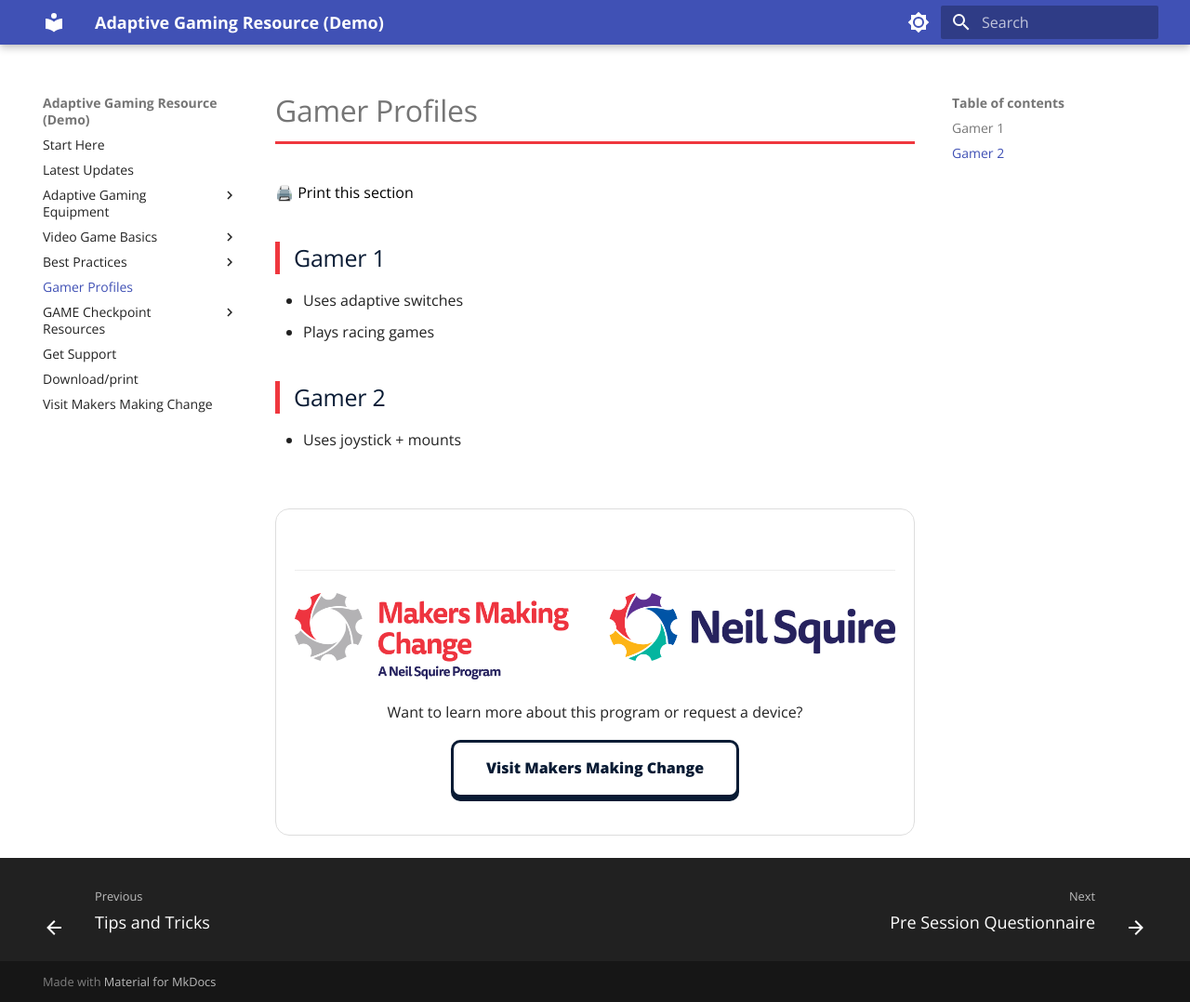
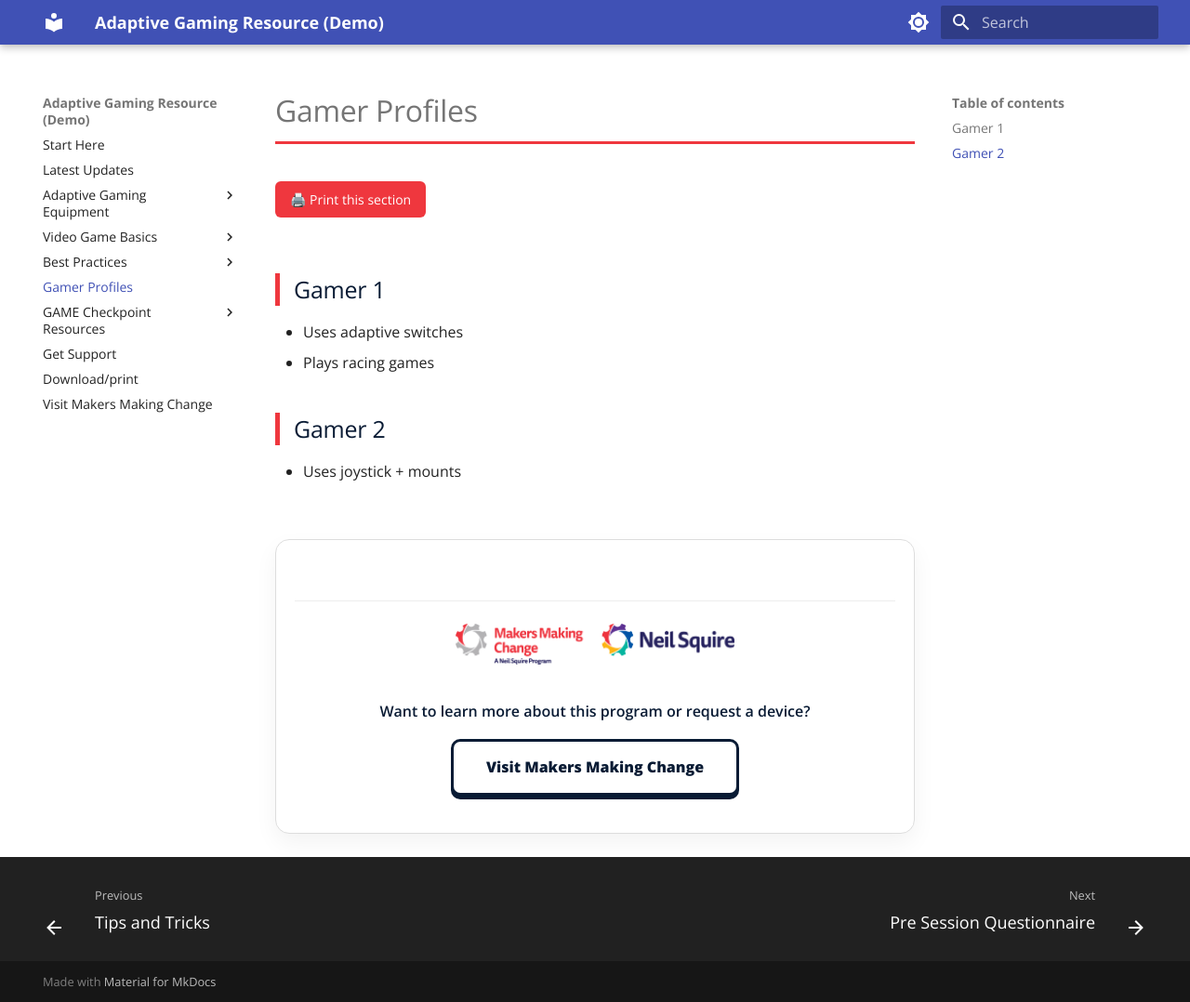
Before and after one commit to tjfentie/GAME-Resource-Test, an MkDocs documentation site: the page built from docs/profiles.md, in a window 1280 px wide and 1078 px high. Shown: the whole window at 93% size. Built offline with MkDocs 1.6.1 and Material for MkDocs 9.7.7, drawn with Linux system fonts in a browser that asks for light colours.

Commit message:
Update extra.css

```diff
--- a/docs/styles/extra.css
+++ b/docs/styles/extra.css
@@ -1,110 +1,177 @@
 /* =============================================================
-   1. GLOBAL & TYPOGRAPHY
+   1. GLOBAL TYPOGRAPHY & BRANDING
    ============================================================= */
-@import url('https://fonts.googleapis.com/css2?family=Open+Sans:wght@400;700;800&display=swap');
+@import url('https://fonts.googleapis.com/css2?family=Open+Sans:wght@300;400;600;700;800&display=swap');
 
-body { font-family: 'Open Sans', sans-serif; line-height: 1.7; }
+body {
+  font-family: 'Open Sans', sans-serif;
+  line-height: 1.7;
+  -webkit-font-smoothing: antialiased;
+}
 
-h1, h2 { color: #091b34; font-weight: 800; }
-h1 { border-bottom: 3px solid #ef373e; padding-bottom: 12px; }
-h2 { border-left: 5px solid #ef373e; padding-left: 15px; }
+.md-typeset, .md-nav, .md-header {
+  font-family: 'Open Sans', sans-serif !important;
+}
+
+h1, h2, h3, h4 {
+  font-family: 'Open Sans', sans-serif;
+  color: #091b34;
+  font-weight: 800;
+}
+
+h1 {
+  font-size: 2.2rem;
+  border-bottom: 3px solid #ef373e;
+  padding-bottom: 12px;
+  margin-bottom: 1.5rem;
+}
+
+h2 {
+  font-size: 1.75rem;
+  margin-top: 2rem;
+  border-left: 5px solid #ef373e;
+  padding-left: 15px;
+}
 
 /* =============================================================
-   2. SCREEN ONLY (Website View)
+   2. DARK MODE (SLATE) - Red Nav & Contrast
    ============================================================= */
-@media screen {
-  /* This ensures QR codes ARE NOT seen on the website */
-  .qr, .qr-link, .qr-caption, div.qr, div.qr-link {
+[data-md-color-scheme="slate"] {
+  --md-typeset-color: #ffffff;
+  --md-default-fg-color: #ffffff;
+  --md-accent-fg-color: #ef373e; /* Red accent for selection */
+}
+
+[data-md-color-scheme="slate"] .md-nav__link:hover {
+  color: #ef373e !important;
+}
+
+[data-md-color-scheme="slate"] .md-nav__link--active {
+  color: #ef373e !important;
+  font-weight: 700;
+}
+
+[data-md-color-scheme="slate"] h1,
+[data-md-color-scheme="slate"] h2,
+[data-md-color-scheme="slate"] h3 {
+  color: #ffffff !important;
+}
+
+[data-md-color-scheme="slate"] strong {
+  color: #ff5e64;
+}
+
+/* =============================================================
+   3. SCREEN STYLES (Website UI)
+   ============================================================= */
+
+/* Hide print-only stuff on web */
+.qr, .qr-link, .qr-caption { display: none !important; }
+.video { display: block; margin-bottom: 20px; }
+
+.print-button {
+  background-color: #ef373e;
+  color: white !important;
+  padding: 10px 16px;
+  font-size: 14px;
+  border-radius: 6px;
+  display: inline-flex;
+  align-items: center;
+  gap: 8px;
+  text-decoration: none;
+  margin-bottom: 20px;
+}
+
+/* MMC FOOTER CARD */
+.mmc-cta-container {
+  margin-top: 60px !important;
+  padding: 40px 20px !important;
+  background-color: #ffffff !important;
+  border: 1px solid #ddd !important;
+  border-radius: 15px !important;
+  text-align: center !important;
+  box-shadow: 0 10px 25px rgba(0,0,0,0.05);
+  display: block !important;
+}
+
+.mmc-cta-container p {
+  color: #091b34 !important;
+  font-weight: 600 !important;
+}
+
+.mmc-footer-logo {
+  width: 300px !important;
+  height: auto !important;
+  margin-bottom: 15px !important;
+  display: inline-block !important;
+}
+
+.mmc-footer-button {
+  background-color: #ffffff !important;
+  color: #091b34 !important;
+  padding: 15px 35px !important;
+  font-weight: 800 !important;
+  border: 3px solid #091b34 !important;
+  border-radius: 10px !important;
+  text-decoration: none !important;
+  display: inline-block !important;
+  box-shadow: 0 4px 0px #091b34 !important;
+  transition: all 0.2s ease !important;
+}
+
+/* =============================================================
+   4. PRINT STYLES
+   ============================================================= */
+
+@media print {
+  @page { margin: 0.75in; }
+
+  /* Hide digital elements */
+  .md-header, .md-sidebar, .md-footer, .md-nav, .md-top,
+  .print-button, .mmc-cta-container, .video {
     display: none !important;
   }
 
-  .video { display: block; margin-bottom: 20px; }
-
-  /* Dark Mode Red Nav */
-  [data-md-color-scheme="slate"] {
-    --md-accent-fg-color: #ef373e;
-  }
-  [data-md-color-scheme="slate"] .md-nav__link:hover,
-  [data-md-color-scheme="slate"] .md-nav__link--active {
-    color: #ef373e !important;
-  }
-  [data-md-color-scheme="slate"] h1,
-  [data-md-color-scheme="slate"] h2 { color: #ffffff !important; }
-
-  /* MMC Footer Card */
-  .mmc-cta-container {
-    margin-top: 60px;
-    padding: 40px 20px;
-    background-color: #ffffff !important;
-    border: 1px solid #ddd;
-    border-radius: 15px;
-    text-align: center;
-  }
-  .mmc-footer-button {
-    background-color: #ffffff !important;
-    color: #091b34 !important;
-    padding: 15px 35px;
-    font-weight: 800;
-    border: 3px solid #091b34 !important;
-    border-radius: 10px;
-    box-shadow: 0 4px 0px #091b34;
-    text-decoration: none;
-    display: inline-block;
-  }
-}
-
-/* =============================================================
-   3. PRINT ONLY (Paper View)
-   ============================================================= */
-@media print {
-  @page { margin: 0.75in; }
-
-  /* Hide UI */
-  .md-header, .md-sidebar, .md-footer, .md-nav, .print-button, .mmc-cta-container, .video {
-    display: none !important;
-  }
-
-  /* FORCE QR CODES TO SHOW */
-  /* We use 'display: block' and 'visibility: visible' to override everything */
-  .qr, .qr-link, div.qr, div.qr-link {
+  /* Reveal QR Containers */
+  .qr, .qr-link {
     display: block !important;
-    visibility: visible !important;
-    margin: 20px 0 !important;
-    opacity: 1 !important;
-  }
-
-  /* Standardized sizing for both types */
-  .qr img, .qr-link img, div.qr img, div.qr-link img {
-    width: 1.2in !important;
-    height: 1.2in !important;
-    max-width: 1.2in !important;
-    display: block !important;
+    margin: 15px 0 !important;
     visibility: visible !important;
   }
 
-  /* Captions */
+  /* Standardize sizing for BOTH Video and Link QR images */
+  .qr img, .qr-link img {
+    width: 1.2in !important;
+    height: 1.2in !important;
+    display: block !important;
+    margin-bottom: 5px !important;
+  }
+
+  /* Style captions/paragraphs inside QR divs */
   .qr p, .qr-link p, .qr-caption {
     display: block !important;
-    visibility: visible !important;
     font-size: 10pt !important;
-    font-weight: 700 !important;
-    color: #000 !important;
-    margin-top: 5px !important;
+    font-weight: 700;
+    color: #333 !important;
+    margin-bottom: 20px !important;
   }
 
-  /* Header Logo */
+  /* Logo Header */
   body::before {
     content: "";
     display: block;
     height: 100px;
     background-image: url('../images/MMC_NSS_Logo.png');
     background-repeat: no-repeat;
+    background-position: left top;
     background-size: contain;
     border-bottom: 3px solid #ef373e;
     margin-bottom: 30px;
   }
 
-  a[href^="http"]:after { content: " (" attr(href) ")"; font-size: 0.9em; }
+  /* URL Expansion */
+  a[href^="http"]:after { content: " (" attr(href) ")"; font-size: 0.85em; }
+
   .md-content { margin-left: 0 !important; }
-  body { background-color: white !important; color: black !important; }
+  body { background-color: white !important; color: black !important; font-size: 11pt; }
 }
```
